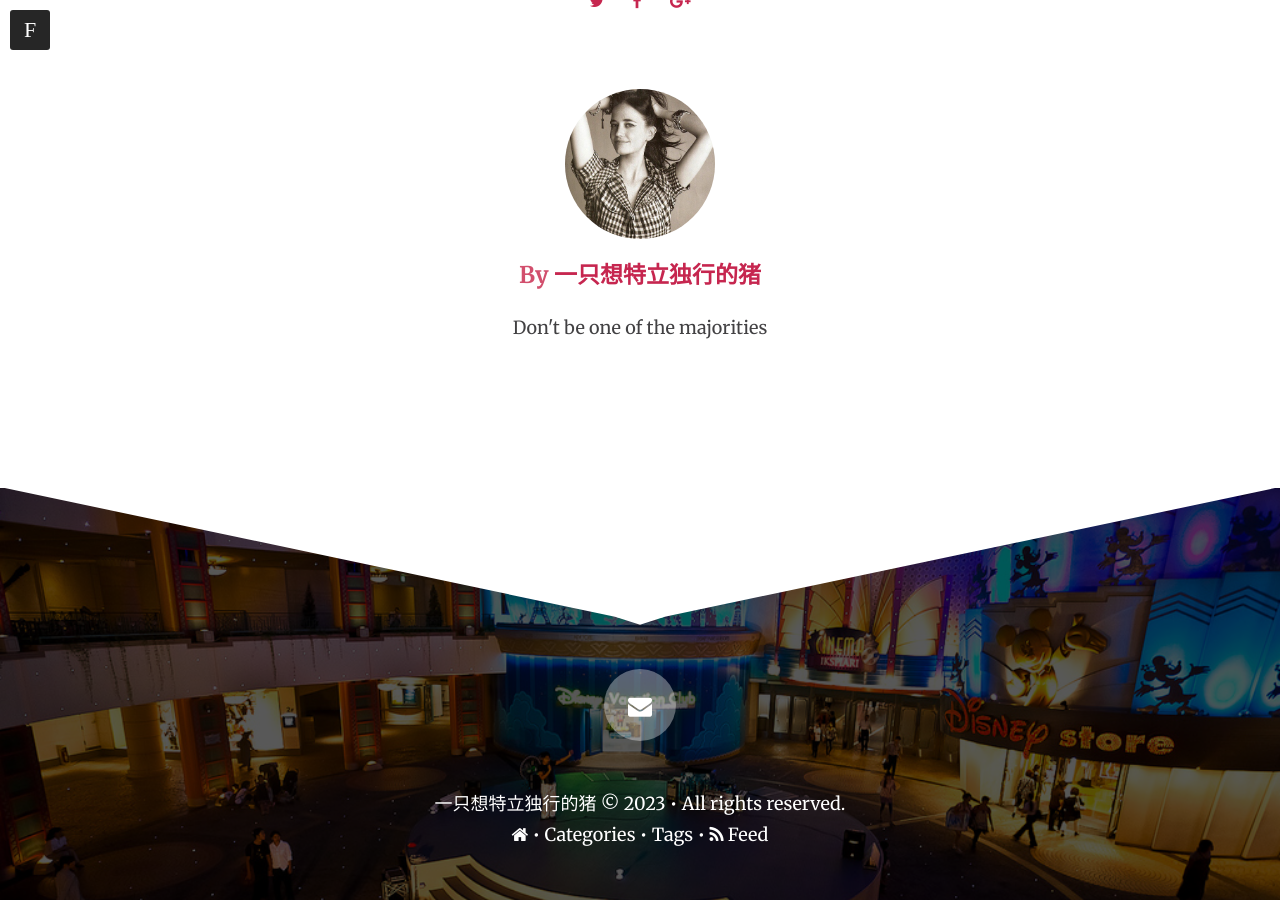
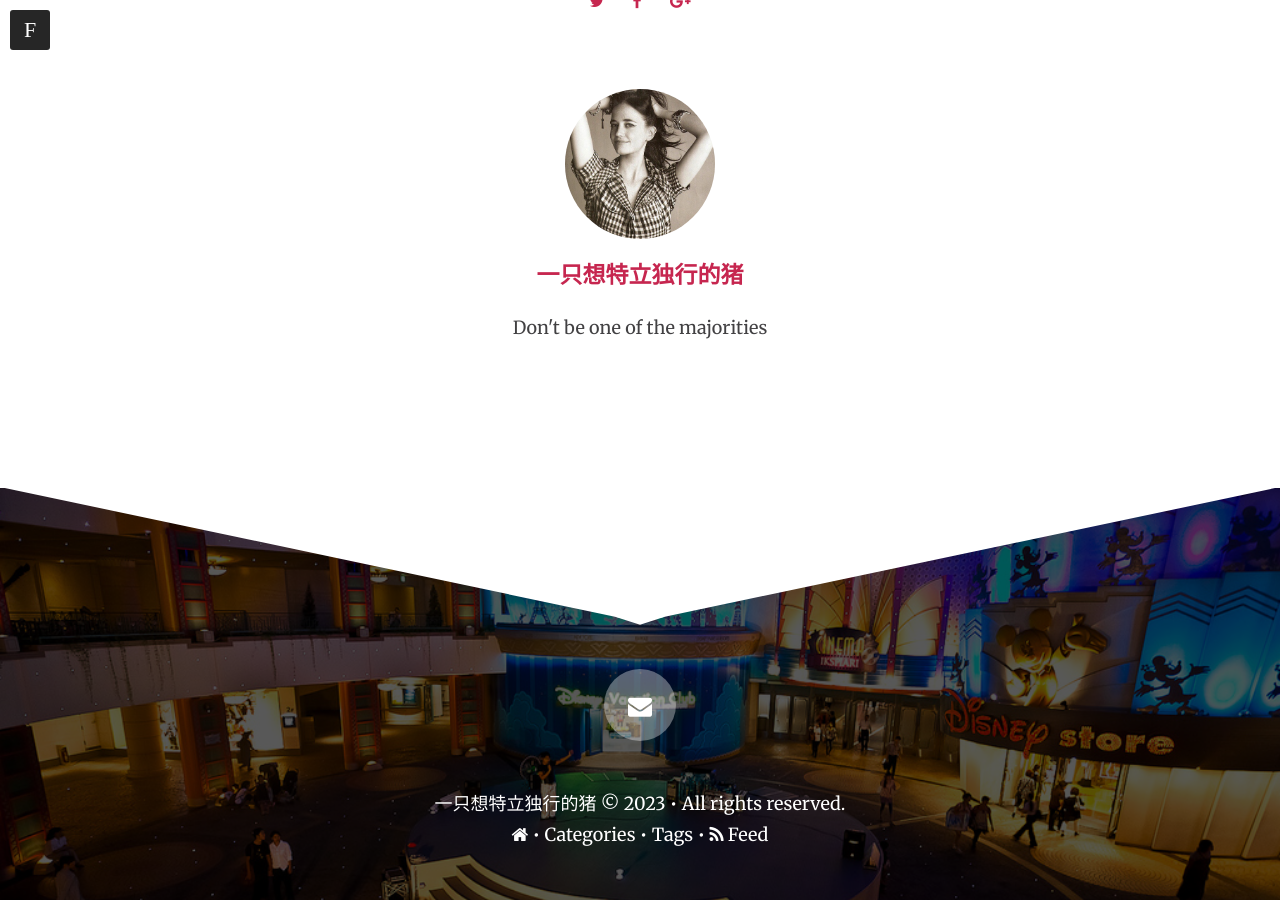
Before and after one commit to g7tianyi/g7tianyi.github.io, a Jekyll site: the page built from _posts/2014-03-23-50dfaad0523c2c7b-lianqu-1990.md, in a window 1280 px wide and 900 px high, scrolled down 1975 px. Built offline with Jekyll 4.4.1, drawn with Linux system fonts in a browser that asks for light colours.

Commit message:
docs: blog id

```diff
--- a/_includes/signoff.html
+++ b/_includes/signoff.html
@@ -1,7 +1,7 @@
 <div class="post-author text-center">
 	<img src="{{site.url}}/images/{{ site.author.picture }}" alt="{{ site.author.name }}'s photo" itemprop="image" class="post-avatar img-circle img-responsive" />
 	<h4 class="vcard author" itemprop="author" itemscope itemtype="http://schema.org/Person">
-		By <span itemprop="name" class="fn"><a href="{{ site.url }}/about" title="About {{ site.author.name }}" itemprop="url">{{ site.author.name }}</a></span>
+		<span itemprop="name" class="fn"><a href="{{ site.url }}/about" title="About {{ site.author.name }}" itemprop="url">{{ site.author.name }}</a></span>
 	</h4>
 	<p>{{ site.author.description }}</p>
 </div>
```
Also changed, not shown: _posts/2011-11-12-06e942fbb368365f-my-teachers-in-senior-high-school-0.md (renamed from _posts/2011-11-12-06e942fbb368365d-my-teachers-in-senior-high-school-0.md), _posts/2011-11-14-50dfaad0523c287a-my-teachers-in-senior-high-school-2.md (renamed from _posts/2011-11-14-50dfaad0523c2c7a-my-teachers-in-senior-high-school-2.md), _posts/2011-11-19-50dfaad0523c2c7b-my-teachers-in-senior-high-school-4.md (renamed from _posts/2011-11-19-50dfaad0523c2c7a-my-teachers-in-senior-high-school-4.md), _posts/2011-11-19-50dfaad0523c2c7c-my-teachers-in-senior-high-school-5.md (renamed from _posts/2011-11-19-50dfaad0523c2c7a-my-teachers-in-senior-high-school-5.md), _posts/2011-11-19-50dfaad0523c2c9a-my-teachers-in-senior-high-school-3.md (renamed from _posts/2011-11-19-50dfaad0523c2c7a-my-teachers-in-senior-high-school-3.md), _posts/2012-07-18-50dfaad0523c2c7e-slience.md (renamed from _posts/2012-07-18-50dfaad0523c2c7a-slience.md), _posts/2013-03-12-50dfaad0523c2c76-goodby-my-friends.md (renamed from _posts/2013-03-12-50dfaad0523c2c7a-goodby-my-friends.md), _posts/2013-03-21-50dfaad0523c2c1a-za-luan-wu-zhang-xu.md (renamed from _posts/2013-03-21-50dfaad0523c2c7a-za-luan-wu-zhang-xu.md), _posts/2013-12-05-50dfaad0523c4c7a-always-says-i-will-write-a-letter-to-you.md (renamed from _posts/2013-12-05-50dfaad0523c2c7a-always-says-i-will-write-a-letter-to-you.md), _posts/2014-03-12-50dfaad0123c2c7a-some-thoughts-from-recent-events.md (renamed from _posts/2014-03-12-50dfaad0523c2c7a-some-thoughts-from-recent-events.md), _posts/2014-03-23-50dfaad0523c2c7b-lianqu-1990.md (renamed from _posts/2014-03-23-50dfaad0523c2c7a-lianqu-1990.md), _posts/2014-04-05-50dfaad0523c2c7c-emotions-from-some-songs.md (renamed from _posts/2014-04-05-50dfaad0523c2c7a-emotions-from-some-songs.md), _posts/2014-07-25-50dfaad0523c2c7f-bo-mu-nong-yun-chou-yong-zhou.md (renamed from _posts/2014-07-25-50dfaad0523c2c7a-bo-mu-nong-yun-chou-yong-zhou.md), _posts/2019-05-18-50dfaad0523c2c81-happy-wedding-xiao-and-fen.md (renamed from _posts/2019-05-18-50dfaad0523c2c7a-happy-wedding-xiao-and-fen.md), 1 more files.
